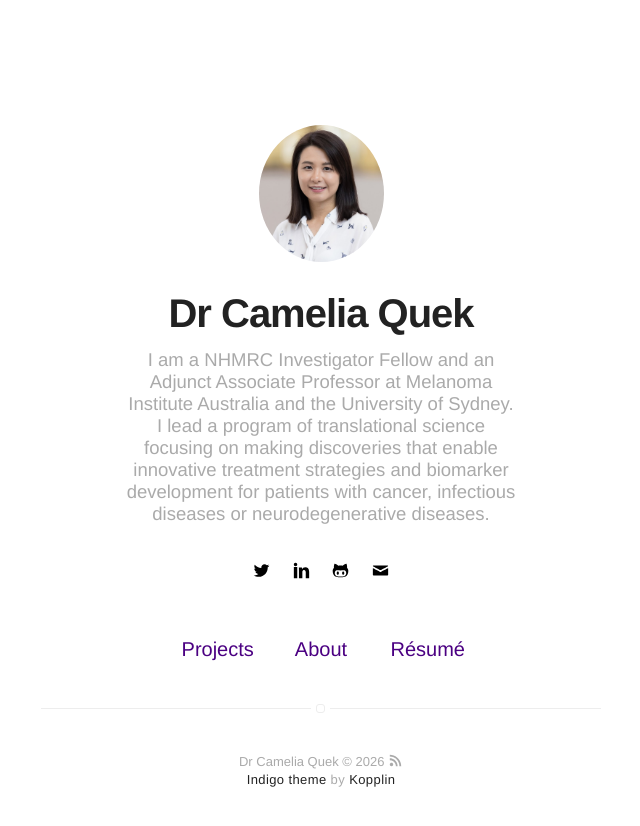
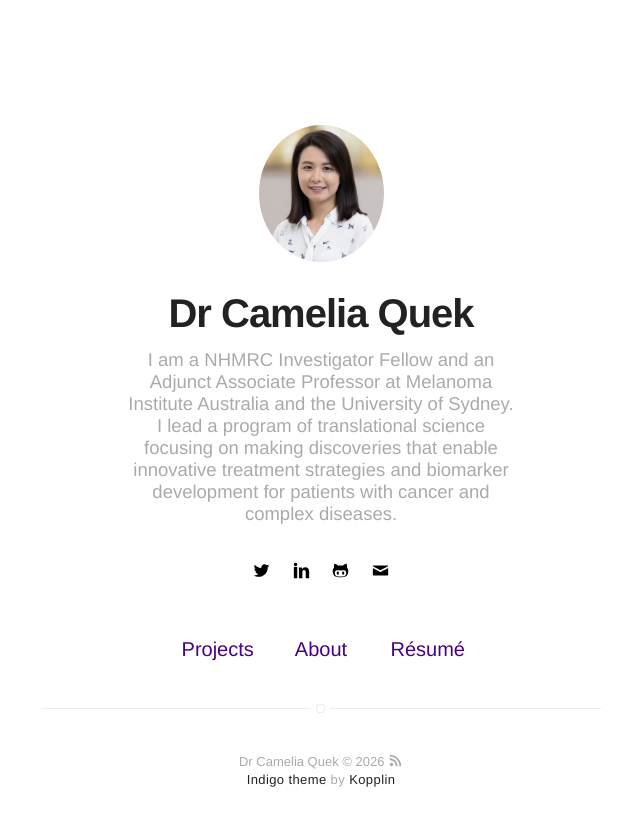
Before and after one commit to cameliaquek/cameliaquek.github.io, a Jekyll site: the page built from index.html, in a window 1280 px wide. Shown: the top 826 px of the page, without its empty margins (319-959 px from the left). Built offline with Jekyll 4.4.1, drawn with Linux system fonts in a browser that asks for light colours.

Commit message:
Update _config.yml

```diff
--- a/_config.yml
+++ b/_config.yml
@@ -1,9 +1,9 @@
 # main text of home
 name: Dr Camelia Quek
-bio: I am a NHMRC Investigator Fellow and an Adjunct Associate Professor at Melanoma Institute Australia and the University of Sydney. I lead a program of translational science focusing on making discoveries that enable innovative treatment strategies and biomarker development for patients with cancer, infectious diseases or neurodegenerative diseases.
+bio: I am a NHMRC Investigator Fellow and an Adjunct Associate Professor at Melanoma Institute Australia and the University of Sydney. I lead a program of translational science focusing on making discoveries that enable innovative treatment strategies and biomarker development for patients with cancer and complex diseases.
 
 # twitter summary info
-description: A blog about technology and stuff related
+description: Translational computational scientist working at the intersection of spatial multiomics, tumor microenvironment, and immunotherapy
 
 # if it's an external image, update below for true
 # better with square images
```
